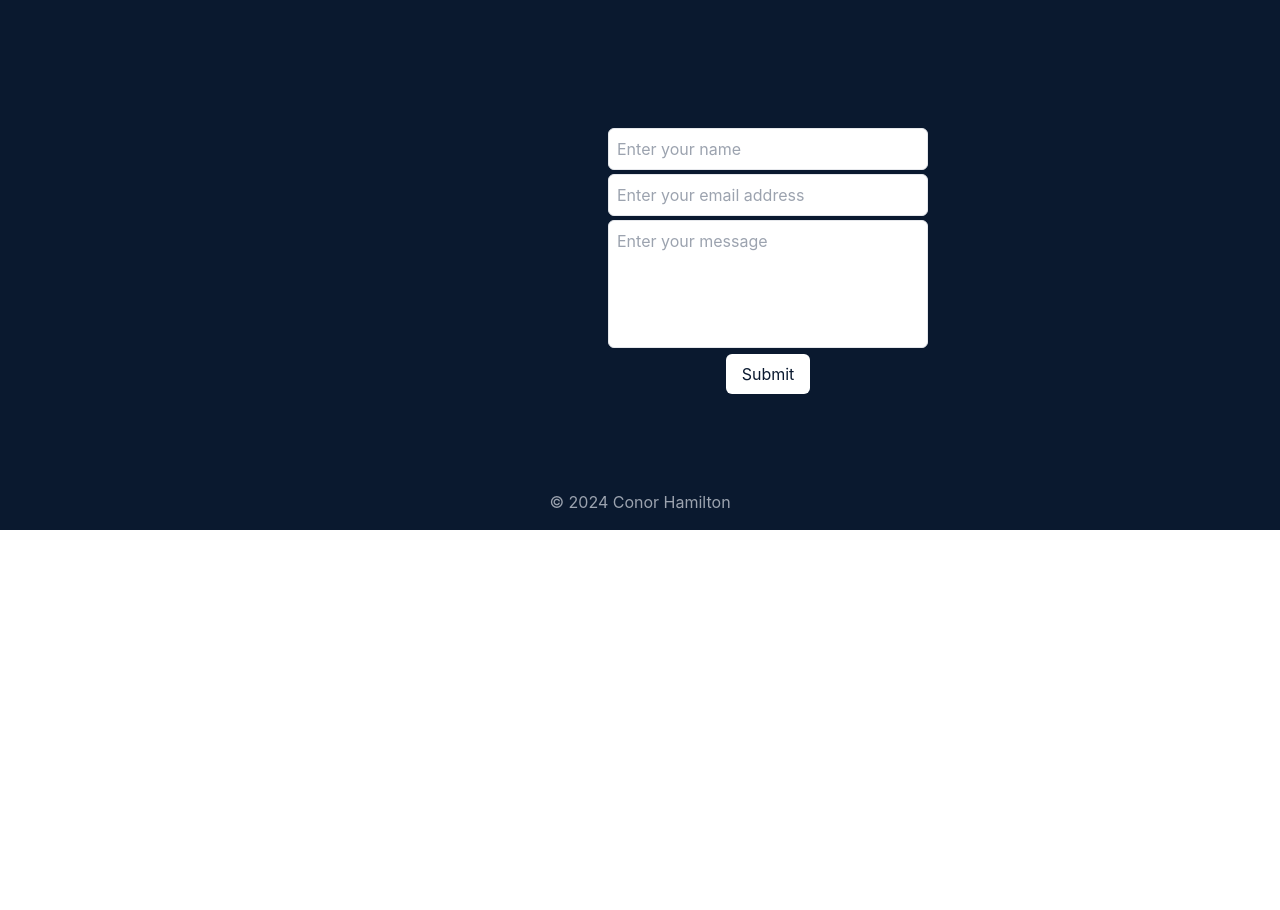
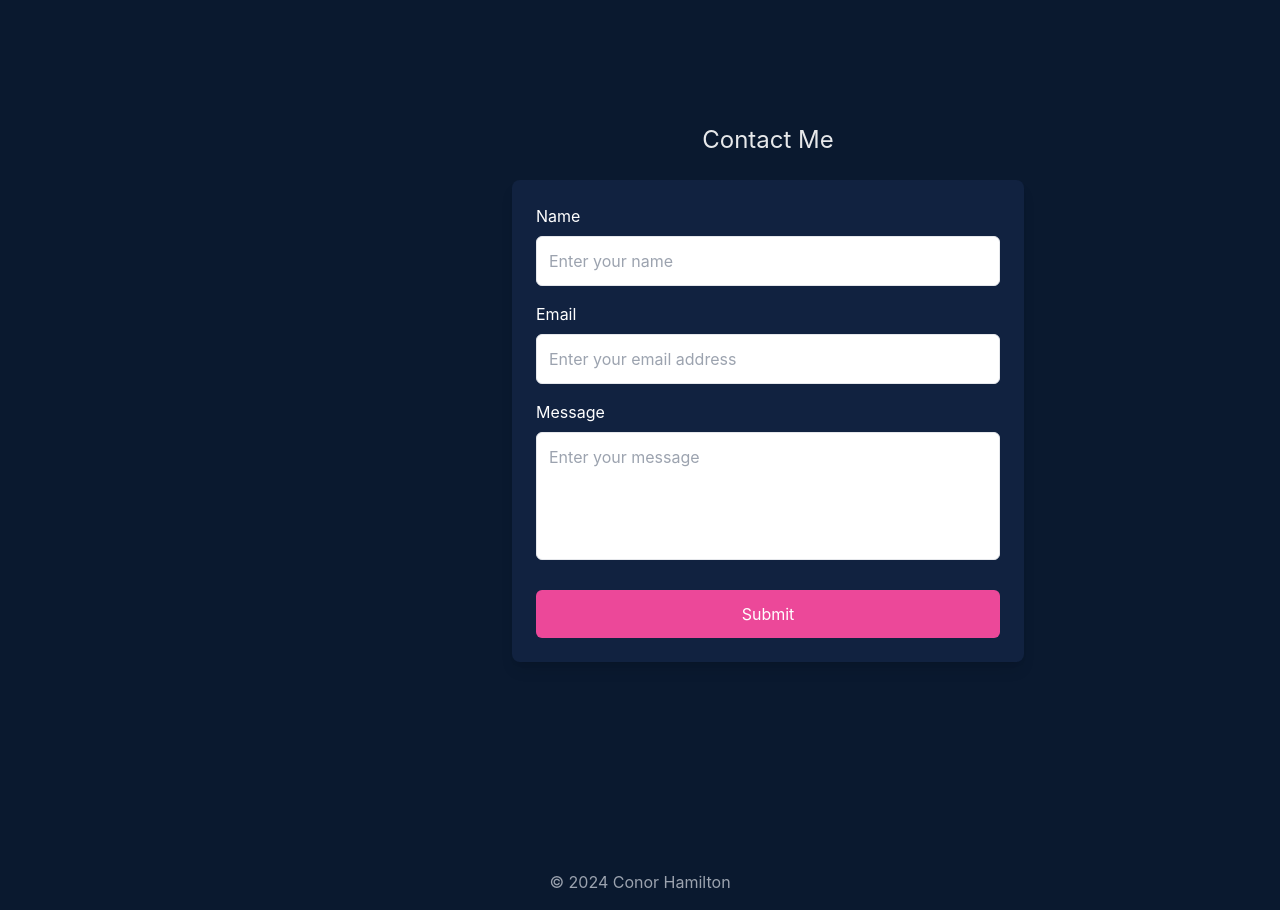
Before and after one commit to Conor-Hamilton/Portfolio, a React (Vite) app: page / in a window 1280 px wide. Shown: the part 3040-3950 px from the top of the page. Before the commit the page ends 3570 px from the top, so only its background shows below. Built offline with nearby package versions, Linux system fonts and the light colour scheme.

Commit message:
finished styling for contact component

```diff
--- a/src/components/Contact.tsx
+++ b/src/components/Contact.tsx
@@ -22,63 +22,57 @@ export default function Contact() {
         }
       );
 
-
     e.currentTarget.reset();
   };
 
   return (
-    <form onSubmit={handleSubmit}>
-      <div className="flex justify-center">
-        <label htmlFor="from_name">
+    <section className="max-w-4xl mx-auto mb-28 px-4 md:px-24">
+      <h2 className="text-2xl mb-6 text-center text-white opacity-90">
+        Contact Me
+      </h2>
+      <form
+        onSubmit={handleSubmit}
+        className="bg-[#112240] shadow-lg p-6 rounded-lg max-w-lg mx-auto"
+      >
+        <div className="mb-4">
+          <label htmlFor="from_name" className="block mb-2 text-white">
+            Name
+          </label>
           <input
             type="text"
             name="from_name"
-            className="mt-1 p-2 w-80 border rounded-md focus:outline-none focus:ring focus:border-blue-300 placeholder-gray-400 text-black"
+            className="w-full p-3 border rounded-md focus:outline-none focus:ring-2 focus:ring-pink-500 text-black"
             placeholder="Enter your name"
             required
           />
-        </label>
-      </div>
-      <div className="flex justify-center">
-        <label htmlFor="reply_to">
+        </div>
+        <div className="mb-4">
+          <label htmlFor="reply_to" className="block mb-2 text-white">
+            Email
+          </label>
           <input
             type="email"
             name="reply_to"
-            className="mt-1 p-2 w-80 border rounded-md focus:outline-none focus:ring focus:border-blue-300 placeholder-gray-400 text-black"
+            className="w-full p-3 border rounded-md focus:outline-none focus:ring-2 focus:ring-pink-500 text-black"
             placeholder="Enter your email address"
             required
           />
-        </label>
-      </div>
-      <div className="flex justify-center">
-        <label htmlFor="message">
+        </div>
+        <div className="mb-6">
+          <label htmlFor="message" className="block mb-2 text-white">
+            Message
+          </label>
           <textarea
-            className="hide-scrollbar resize-none mt-1 p-2 w-80 border rounded-md focus:outline-none focus:ring focus:border-blue-300 h-32 placeholder-gray-400 text-black"
             name="message"
-            id="message"
-            cols={30}
-            rows={10}
+            className="w-full p-3 border rounded-md focus:outline-none focus:ring-2 focus:ring-pink-500 text-black h-32 resize-none"
             placeholder="Enter your message"
             required
           ></textarea>
-        </label>
-      </div>
-      <div className="flex justify-center">
-        <button
-          className="
-            bg-white
-            text-[#0a192f]
-            py-2 px-4 rounded-md
-            hover:bg-gray-200
-            active:bg-gray-300
-            focus:bg-gray-300
-            focus:outline-none
-            focus:ring
-            focus:ring-gray-400"
-        >
+        </div>
+        <button className="w-full bg-pink-500 text-white py-3 rounded-md hover:bg-pink-600 transition-all duration-300">
           Submit
         </button>
-      </div>
-    </form>
+      </form>
+    </section>
   );
 }
```
